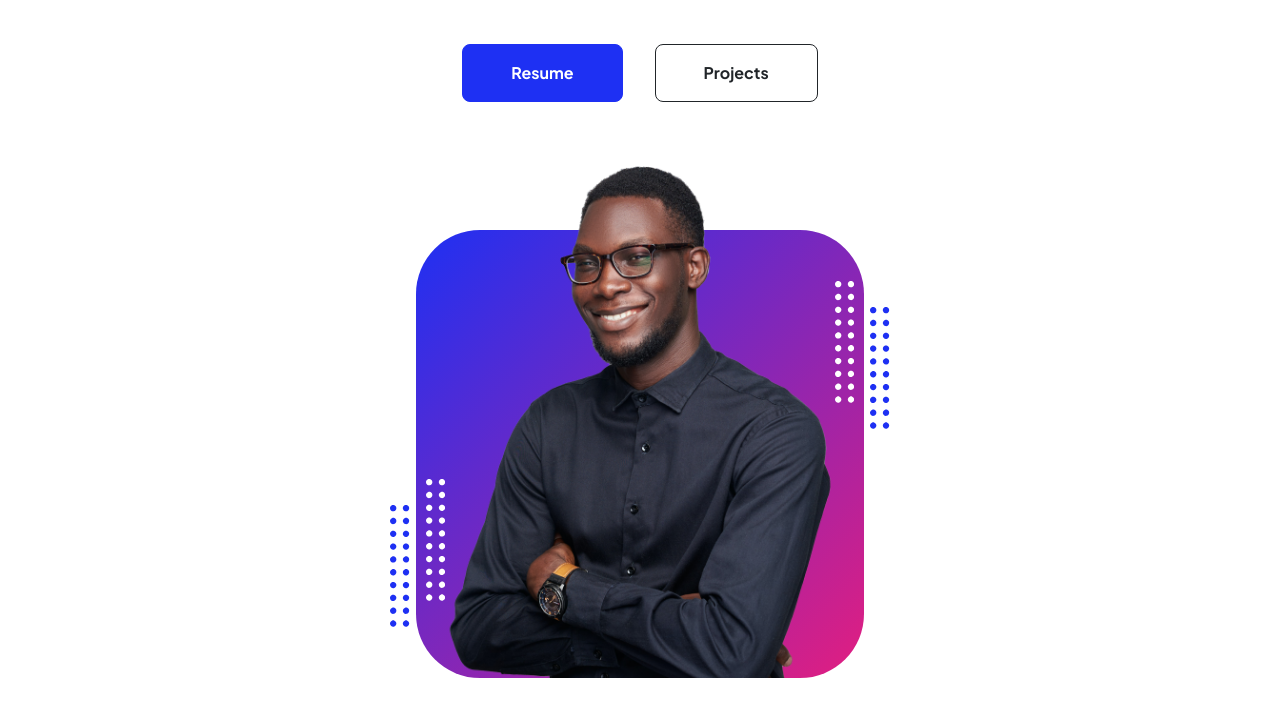
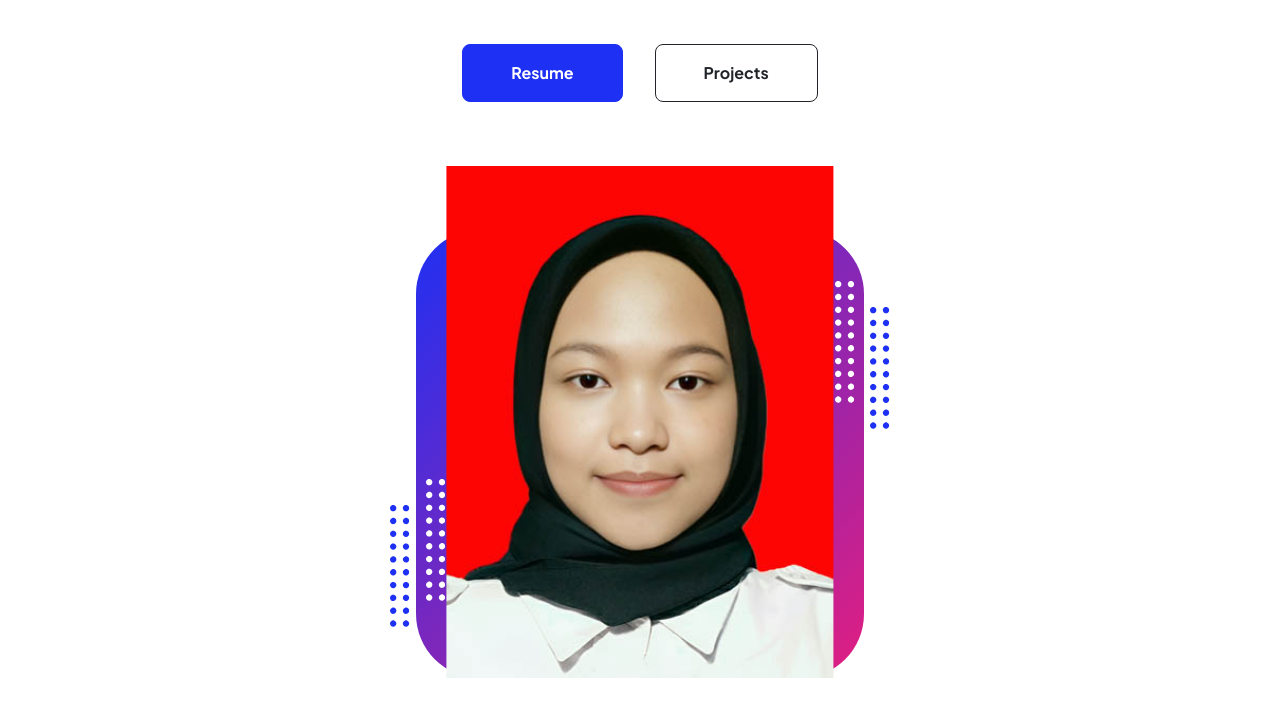
Before and after one commit to Hemabaik/hema.github.io, a plain HTML site: page index.html in a window 1280 px wide. Shown: the part 291-1008 px from the top of the page. Drawn offline with nearby package versions, Linux system fonts and the light colour scheme.

Commit message:
update profil

```diff
--- a/index.html
+++ b/index.html
@@ -56,7 +56,7 @@
                                 <div class="profile bg-gradient-primary-to-secondary">
                                     <!-- TIP: For best results, use a photo with a transparent background like the demo example below-->
                                     <!-- Watch a tutorial on how to do this on YouTube (link)-->
-                                    <img class="profile-img" src="assets/profile.png" alt="..." />
+                                    <img class="profile-img" src="profil hema.jpeg" alt="..." />
                                     <div class="dots-1">
                                         <!-- SVG Dots-->
                                         <svg version="1.1" xmlns="http://www.w3.org/2000/svg" xmlns:xlink="http://www.w3.org/1999/xlink" x="0px" y="0px" viewBox="0 0 191.6 1215.4" style="enable-background: new 0 0 191.6 1215.4" xml:space="preserve">
```
